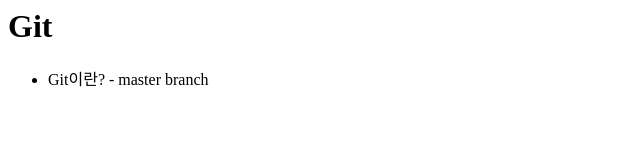
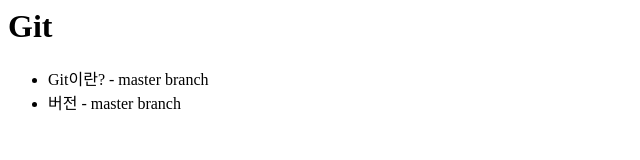
Before and after one commit to WooVictory/android_practice, a plain HTML site: page exam.html in a window 1280 px wide. Shown: the whole page, without its empty margins (0-640 px from the left). Drawn offline with Linux system fonts and the light colour scheme.

Commit message:
버전 - master branch 추가

```diff
--- a/exam.html
+++ b/exam.html
@@ -8,6 +8,7 @@
 	</header>
 	<ul>
 		<li>Git이란? - master branch</li>
+		<li>버전 - master branch</li>
 	</ul>
 
 </body>
```
